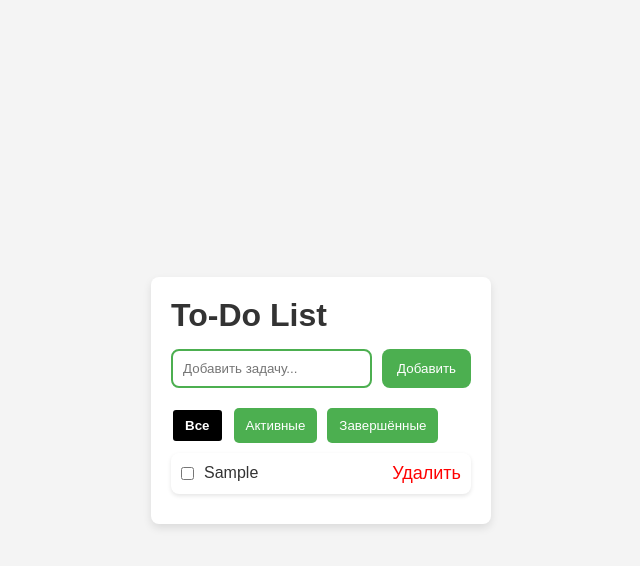
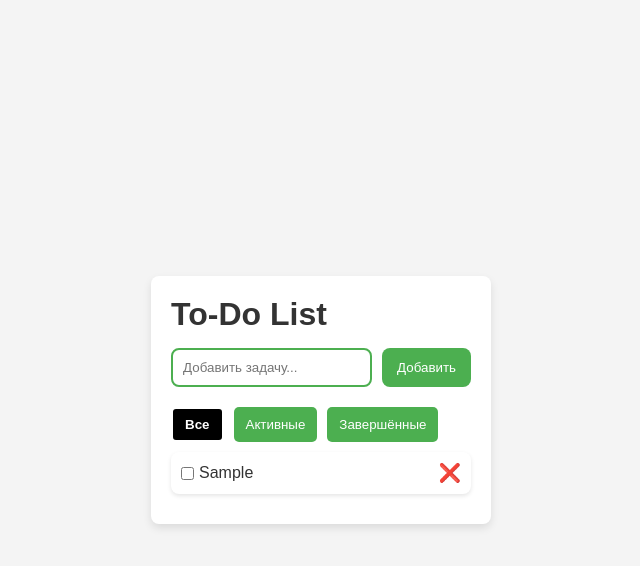
Before and after one commit to DaurenR/todo-app, a React (Vite) app: page / in a window 1280 px wide. Both pictures are taken after typing "Sample" into the empty fields and a click on the button "Добавить". Shown: the top 566 px of the page, without its empty margins (319-959 px from the left). Built offline with nearby package versions, Linux system fonts and the light colour scheme.

Commit message:
Added editing item

```diff
--- a/src/components/TodoItem.tsx
+++ b/src/components/TodoItem.tsx
@@ -1,47 +1,67 @@
-import { useSortable } from "@dnd-kit/sortable";
-import styles from "../styles/TodoItem.module.scss";
-import { CSS } from "@dnd-kit/utilities";
+import { useState, useRef } from 'react'
+import { useAppDispatch } from '../store/hooks'
+import { editTodo } from '../store/todoSlice'
+import { useSortable } from '@dnd-kit/sortable'
+import { CSS } from '@dnd-kit/utilities'
+import styles from '../styles/TodoItem.module.scss'
 
 interface TodoItemProps {
-  id: number;
-  text: string;
-  completed: boolean;
-  onToggle: (id: number) => void;
-  onDelete: (id: number) => void;
+  id: number
+  text: string
+  completed: boolean
+  onToggle: () => void
+  onDelete: () => void
 }
 
-const TodoItem: React.FC<TodoItemProps> = ({
-  id,
-  text,
-  completed,
-  onToggle,
-  onDelete,
-}) => {
-  const { attributes, listeners, setNodeRef, transform, transition } =
-    useSortable({ id: id.toString() });
+const TodoItem: React.FC<TodoItemProps> = ({ id, text, completed, onToggle, onDelete }) => {
+  const dispatch = useAppDispatch()
+  const [isEditing, setIsEditing] = useState(false)
+  const [newText, setNewText] = useState(text)
+  const inputRef = useRef<HTMLInputElement>(null)
 
-  const style = {
+  const { attributes, listeners, setNodeRef, transform, transition } = useSortable({ id: id.toString(), disabled: isEditing })
+
+  const style: React.CSSProperties = {
     transform: CSS.Transform.toString(transform),
     transition,
-  };
+  }
+
+  const handleDoubleClick = () => {
+    setIsEditing(true)
+    setTimeout(() => inputRef.current?.focus(), 0)
+  }
+
+  const handleSave = () => {
+    if (newText.trim() === '') return
+    dispatch(editTodo({ id, newText }))
+    setIsEditing(false)
+  }
 
   return (
-    <div
-      ref={setNodeRef}
-      {...attributes}
-      {...listeners}
-      className={styles.item}
-      style={style}
-    >
-      <input
-        type="checkbox"
-        checked={completed}
-        onChange={() => onToggle(id)}
-      />
-      <span className={completed ? styles.completed : styles.text}>{text}</span>
-      <button onClick={() => onDelete(id)}>Удалить</button>
+    <div ref={setNodeRef} style={style} {...(isEditing ? {} : { ...attributes, ...listeners })} className={styles.todoItem}>
+      <input type="checkbox" checked={completed} onChange={onToggle} />
+
+      {isEditing ? (
+        <div className={styles.editContainer}>
+          <input
+            ref={inputRef}
+            type="text"
+            value={newText}
+            onChange={(e) => setNewText(e.target.value)}
+            onKeyDown={(e) => e.key === 'Enter' && handleSave()}
+            className={styles.todoInput}
+          />
+          <button onClick={handleSave} className={styles.saveButton}>💾</button>
+        </div>
+      ) : (
+        <span onDoubleClick={handleDoubleClick} className={`${styles.todoText} ${completed ? styles.completed : ''}`}>
+          {text}
+        </span>
+      )}
+
+      <button onClick={onDelete} className={styles.deleteButton}>❌</button>
     </div>
-  );
-};
+  )
+}
 
-export default TodoItem;
+export default TodoItem
--- a/src/store/todoSlice.ts
+++ b/src/store/todoSlice.ts
@@ -44,9 +44,17 @@ const todoSlice = createSlice({
     reorderTodos: (state, action: PayloadAction<Todo[]>) => {
       state.todos = action.payload
       saveState('todos', state.todos)
+    },
+
+    editTodo: (state, action: PayloadAction<{id: Number; newText: string}>) => {
+      const todo = state.todos.find((t) => t.id === action.payload.id)
+      if (todo) {
+        todo.text = action.payload.newText
+        saveState('todos', state.todos)
+      }
     }
   },
 })
 
-export const { addTodo, toggleTodo, deleteTodo, setFilter, reorderTodos } = todoSlice.actions
+export const { addTodo, toggleTodo, deleteTodo, setFilter, reorderTodos, editTodo } = todoSlice.actions
 export default todoSlice.reducer
--- a/src/styles/TodoItem.module.scss
+++ b/src/styles/TodoItem.module.scss
@@ -1,35 +1,63 @@
-@use './variables' as *;
-
-.item {
+.todoItem {
   display: flex;
   align-items: center;
   background: white;
   padding: 10px;
   margin-bottom: 10px;
-  border-radius: var(--border-radius);
+  border-radius: 8px;
   box-shadow: 0 2px 4px rgba(0, 0, 0, 0.1);
-
-  input[type='checkbox'] {
-    margin-right: 10px;
+  transition: background 0.2s;
 }
 
-  .text {
+.todoText {
   flex: 1;
-    text-decoration: none;
-    color: var(--text-color);
+  cursor: pointer;
   transition: opacity 0.3s;
+  margin-left: 5px;
 }
 
 .completed {
+  text-decoration: line-through;
+  color: gray;
   opacity: 0.6;
-    text-decoration: line-through;
 }
 
-  button {
+.todoInput {
+  flex: 1;
+  font-size: 16px;
+  padding: 5px;
+  border: 2px solid #4caf50;
+  border-radius: 5px;
+  outline: none;
+}
+
+.editContainer {
+  display: flex;
+  gap: 5px;
+  align-items: center;
+}
+
+.saveButton {
+  background: #4caf50;
+  color: white;
+  border: none;
+  padding: 5px;
+  border-radius: 5px;
+  cursor: pointer;
+}
+
+.saveButton:hover {
+  background: #388e3c;
+}
+
+.deleteButton {
   background: none;
   border: none;
   color: red;
   font-size: 18px;
   cursor: pointer;
 }
+
+.deleteButton:hover {
+  color: darkred;
 }
```
Lines whose indentation alone changed are shown as unchanged.
